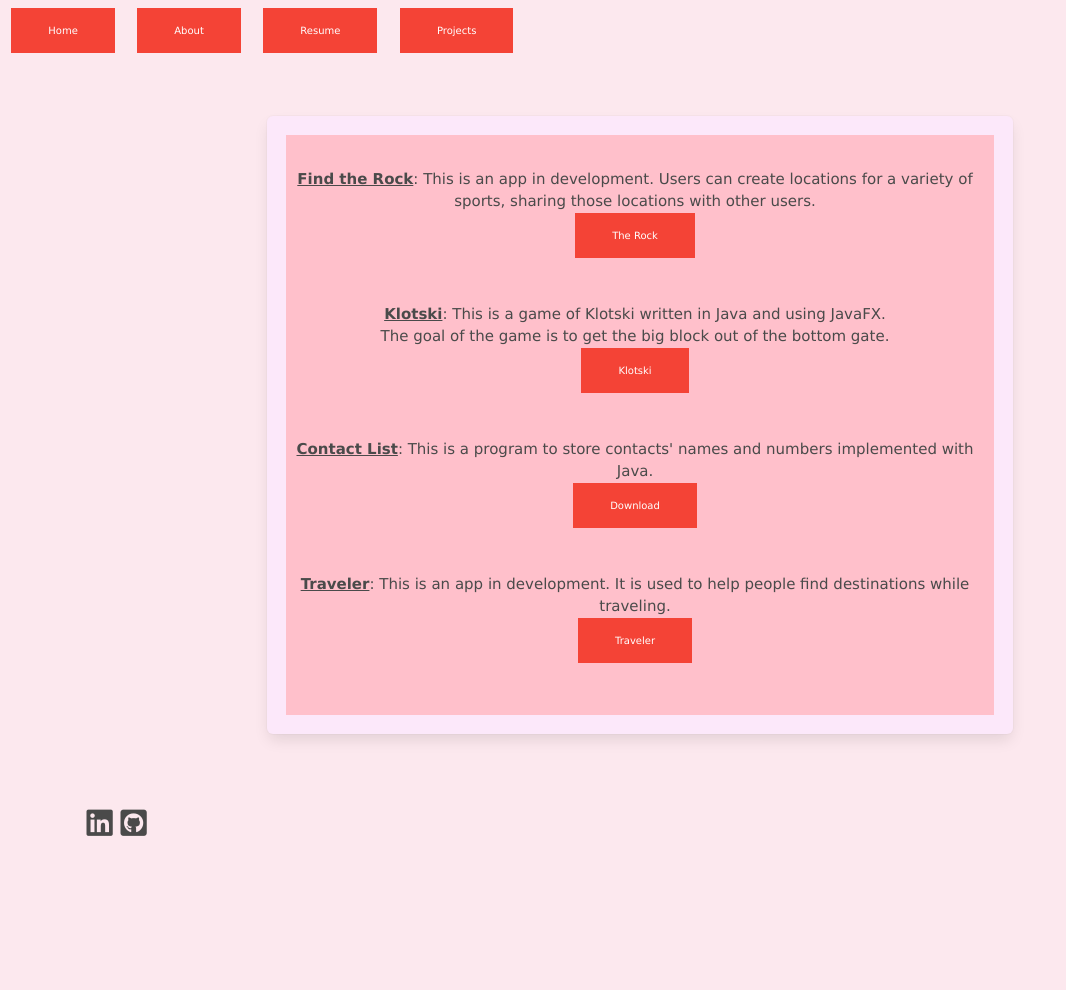
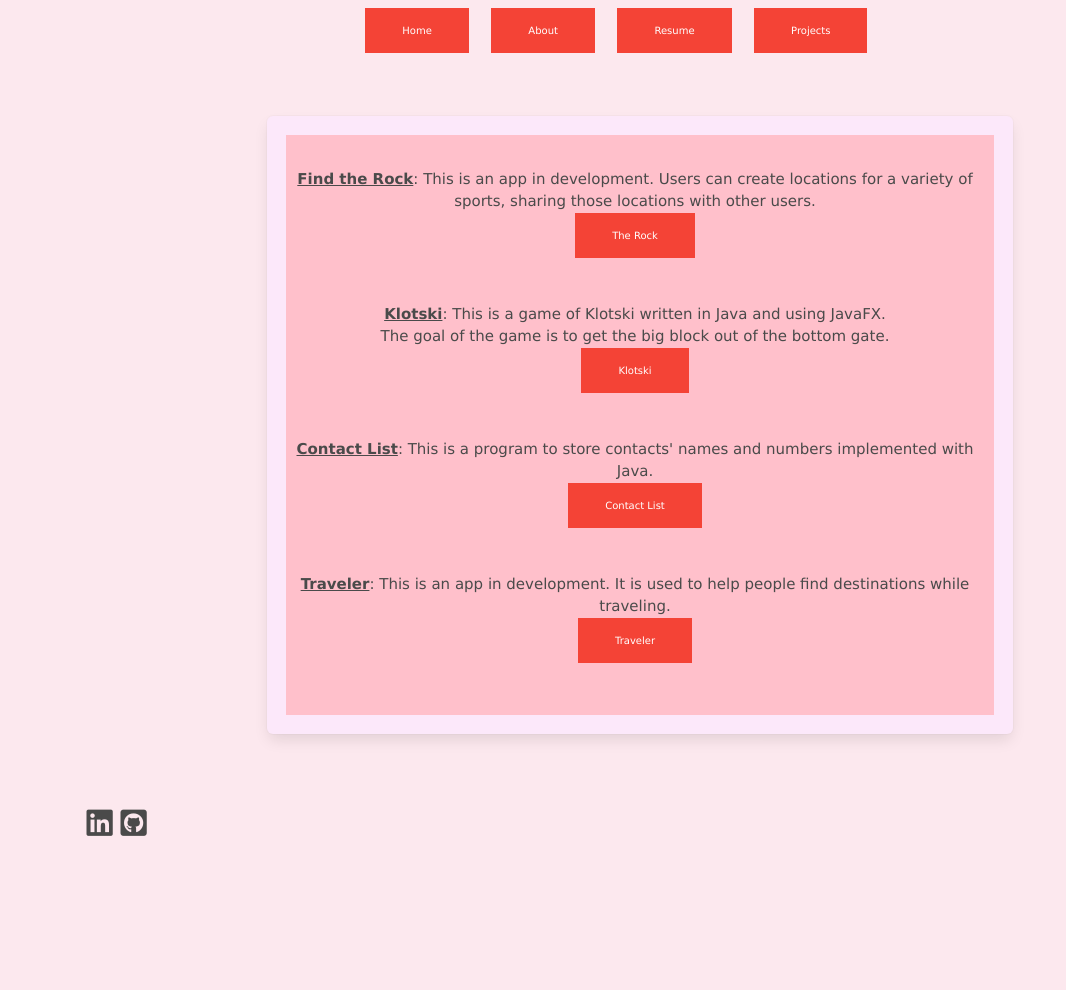
Before and after one commit to chuckthemole/website, a Django app: page /projects in a window 1280 px wide. Shown: the whole page, without its empty margins (0-1066 px from the left). Run offline with Django 3.2, Linux system fonts and the light colour scheme; some libraries are stand-ins or nearby versions.

Commit message:
Revert to older commit

```diff
--- a/chucksite/templates/chucksite/base.html
+++ b/chucksite/templates/chucksite/base.html
@@ -20,11 +20,11 @@ function about() {
   "Mills College. My anticipated graduation <br>date is December of 2020.";
 }
 </script>
-
   <nav class="navbar is-transparent" role="navigation" aria-label="main navigation" style="background-color:#fce8ee">
 
     <!---->
-    <div class="navbar-brand">
+    <div></div>
+    <div class="navbar-brand" style="flex-grow:15; justify-content: center;">
       <div class="navbar-item">
         <a class="headerButton" href="{% url 'chucksite:index' %}">Home</a>
       </div>
@@ -46,6 +46,7 @@ function about() {
         <span aria-hidden="true"></span>
       </a>
     </div>
+    <div></div>
 
     <!---->
     <div id="navbarData" class="navbar-menu is-active" >
--- a/chucksite/templates/chucksite/projects.html
+++ b/chucksite/templates/chucksite/projects.html
@@ -17,10 +17,10 @@
             <br><br>
             <u><b>Klotski</b></u>: This is a game of Klotski written in Java and using JavaFX.
             <br>The goal of the game is to get the big block out of the bottom gate.
-            <p> <a class="headerButton" href="{% url 'chucksite:klotski' %}">Klotski</a> </p>
+            <p> <a class="headerButton" href="{% static 'chucksite/projects/Klotski.zip' %}" download>Klotski</a> </p>
             <br><br>
             <u><b>Contact List</b></u>: This is a program to store contacts' names and numbers implemented with Java.
-            <p> <a class="headerButton" href="{% static 'chucksite/projects/ContactList.zip' %}" download>Download</a> </p>
+            <p> <a class="headerButton" href="{% static 'chucksite/projects/ContactList.zip' %}" download>Contact List</a> </p>
             <br><br>
             <u><b>Traveler</b></u>: This is an app in development. It is used to help people find destinations while traveling.
             <p> <a class="headerButton" href="https://traveler-final-project.herokuapp.com/" target="_blank">Traveler</a> </p>
--- a/chucksite/urls.py
+++ b/chucksite/urls.py
@@ -8,5 +8,4 @@ urlpatterns = [
     path('resume', views.resume, name='resume'),
     path('projects', views.projects, name='projects'),
     path('download', views.download, name='download'),
-    path('klotski', views.klotski, name='klotski')
 ]
--- a/chucksite/views.py
+++ b/chucksite/views.py
@@ -32,12 +32,6 @@ def projects(request):
     else:
         return HttpResponse(status=500)
 
-def klotski(request):
-    os.system("java -jar chucksite/static/chucksite/projects/klotski.jar")
-    if request.method == "GET":
-        return render(request, "chucksite/projects.html", {})
-    else:
-        return HttpResponse(status=500)
 
 #Not using now
 def download(request, path):
```
